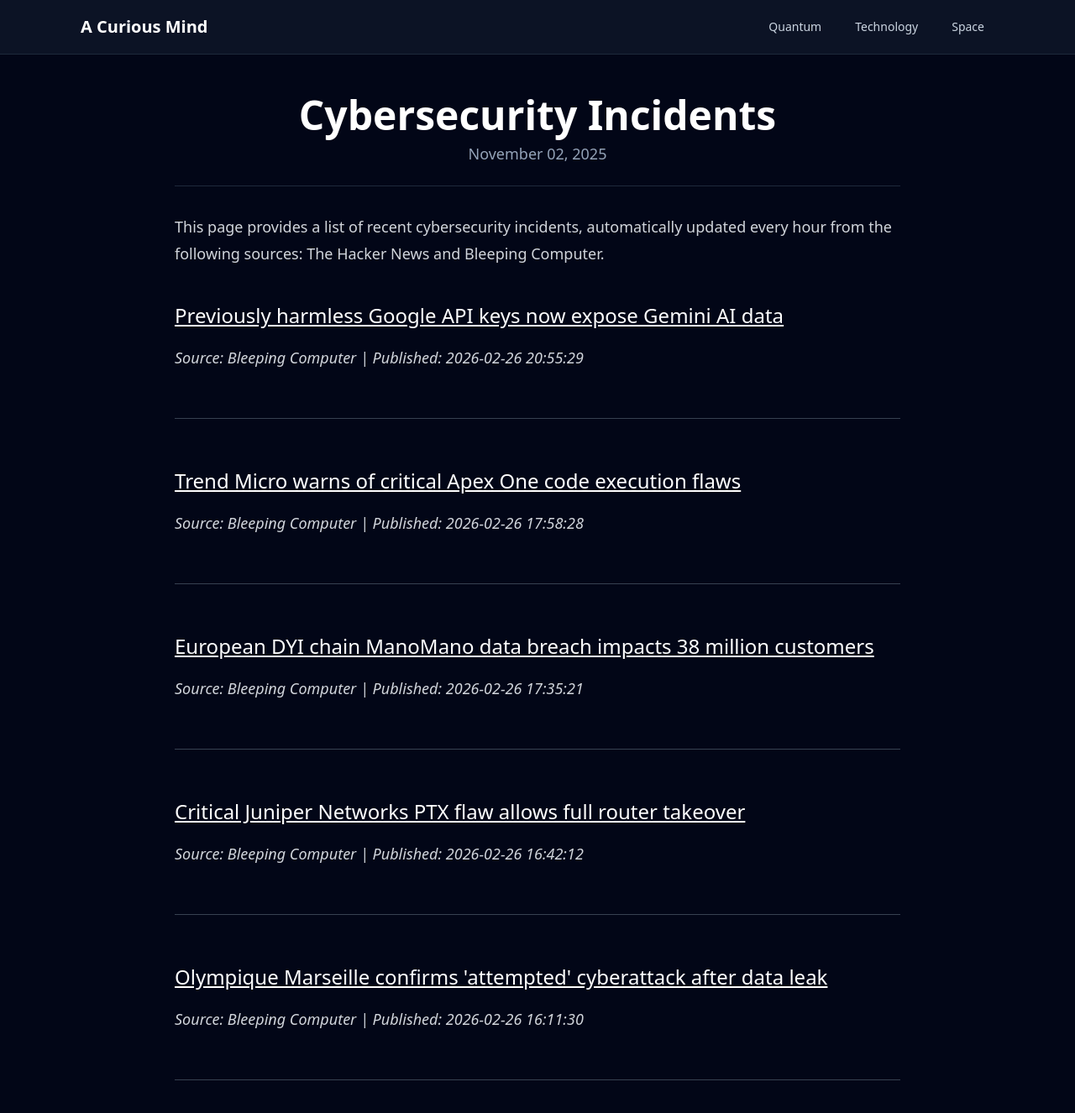
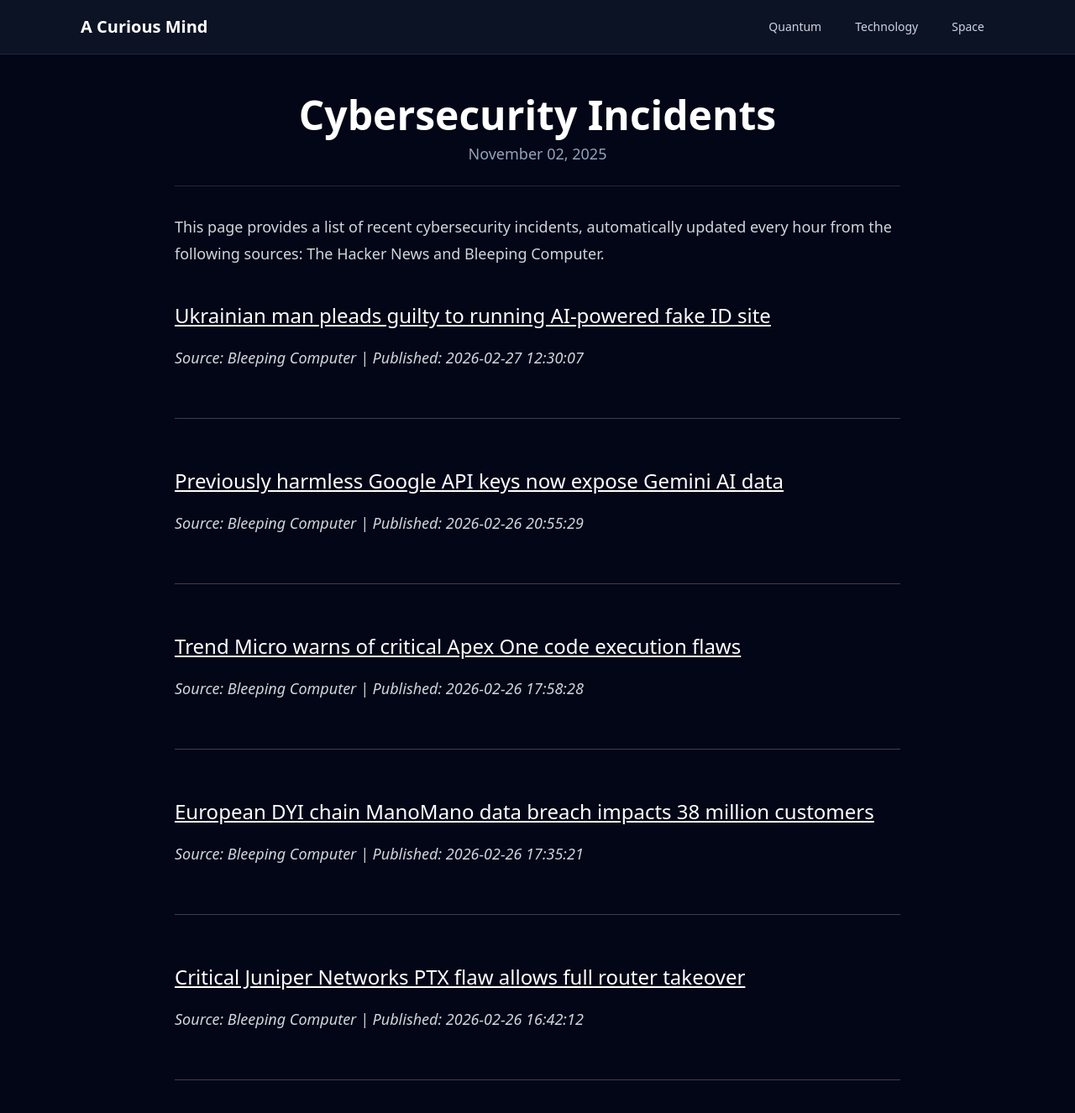
Before and after one commit to onehl7/onehl7.github.io, a Jekyll site: the page built from _posts/2025-11-02-cybersecurity-incidents.md, in a window 1280 px wide and 1400 px high. Shown: the top 1326 px of the window at 84% size. Built offline with Jekyll 4.4.1, drawn with Linux system fonts in a browser that asks for light colours; nearby versions of some CDN libraries.

Commit message:
Update news data

```diff
--- a/_data/news.json
+++ b/_data/news.json
@@ -1,4 +1,10 @@
 [
+  {
+    "source": "Bleeping Computer",
+    "title": "Ukrainian man pleads guilty to running AI-powered fake ID site",
+    "link": "https://www.bleepingcomputer.com/news/security/ukrainian-man-pleads-guilty-to-running-ai-powered-fake-id-site/",
+    "published": "2026-02-27 12:30:07"
+  },
   {
     "source": "Bleeping Computer",
     "title": "Previously harmless Google API keys now expose Gemini AI data",
@@ -22,11 +28,5 @@
     "title": "Critical Juniper Networks PTX flaw allows full router takeover",
     "link": "https://www.bleepingcomputer.com/news/security/critical-juniper-networks-ptx-flaw-allows-full-router-takeover/",
     "published": "2026-02-26 16:42:12"
-  },
-  {
-    "source": "Bleeping Computer",
-    "title": "Olympique Marseille confirms 'attempted' cyberattack after data leak",
-    "link": "https://www.bleepingcomputer.com/news/security/olympique-marseille-football-club-confirms-cyberattack-after-data-leak/",
-    "published": "2026-02-26 16:11:30"
   }
 ]
```
